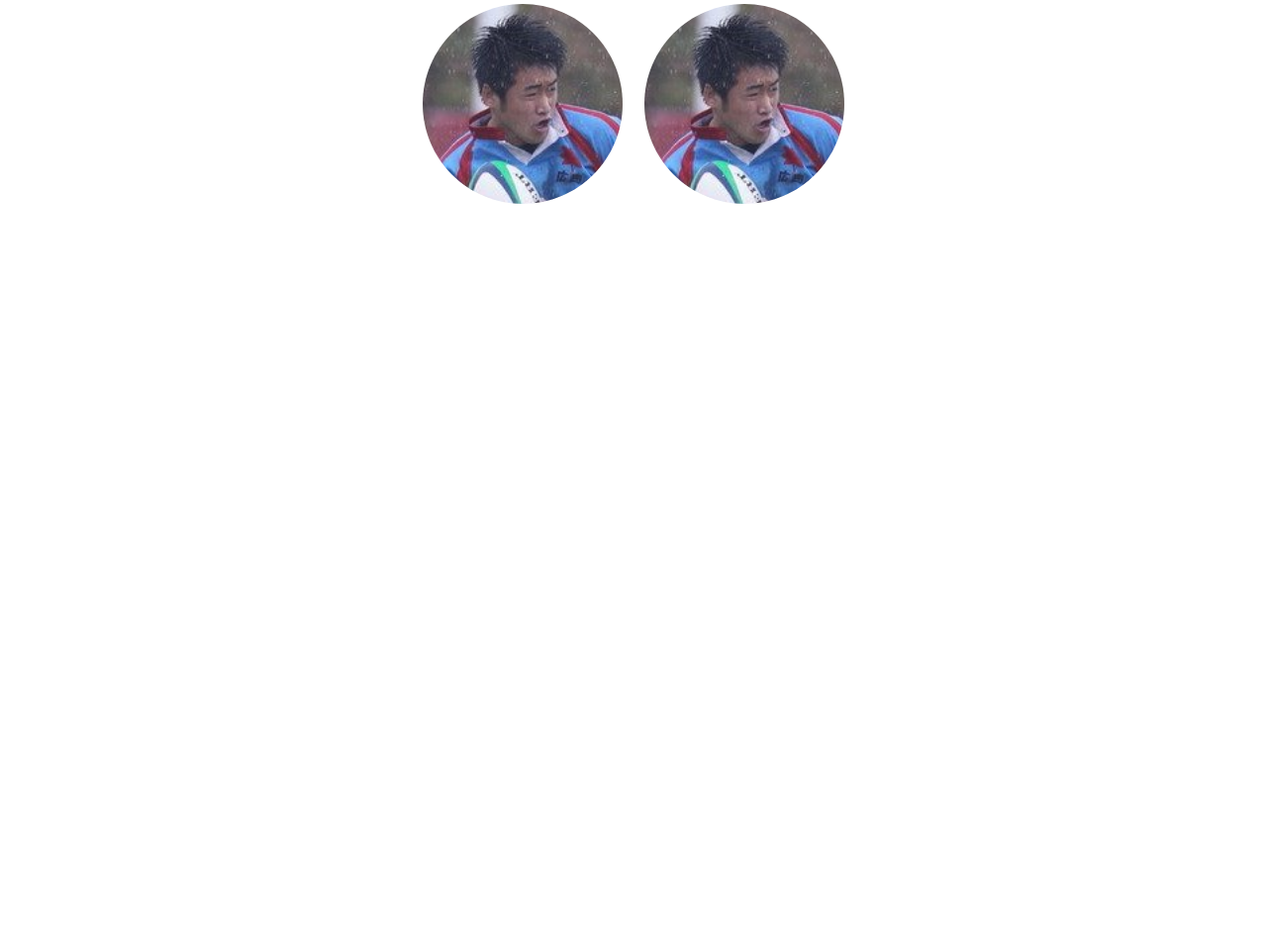
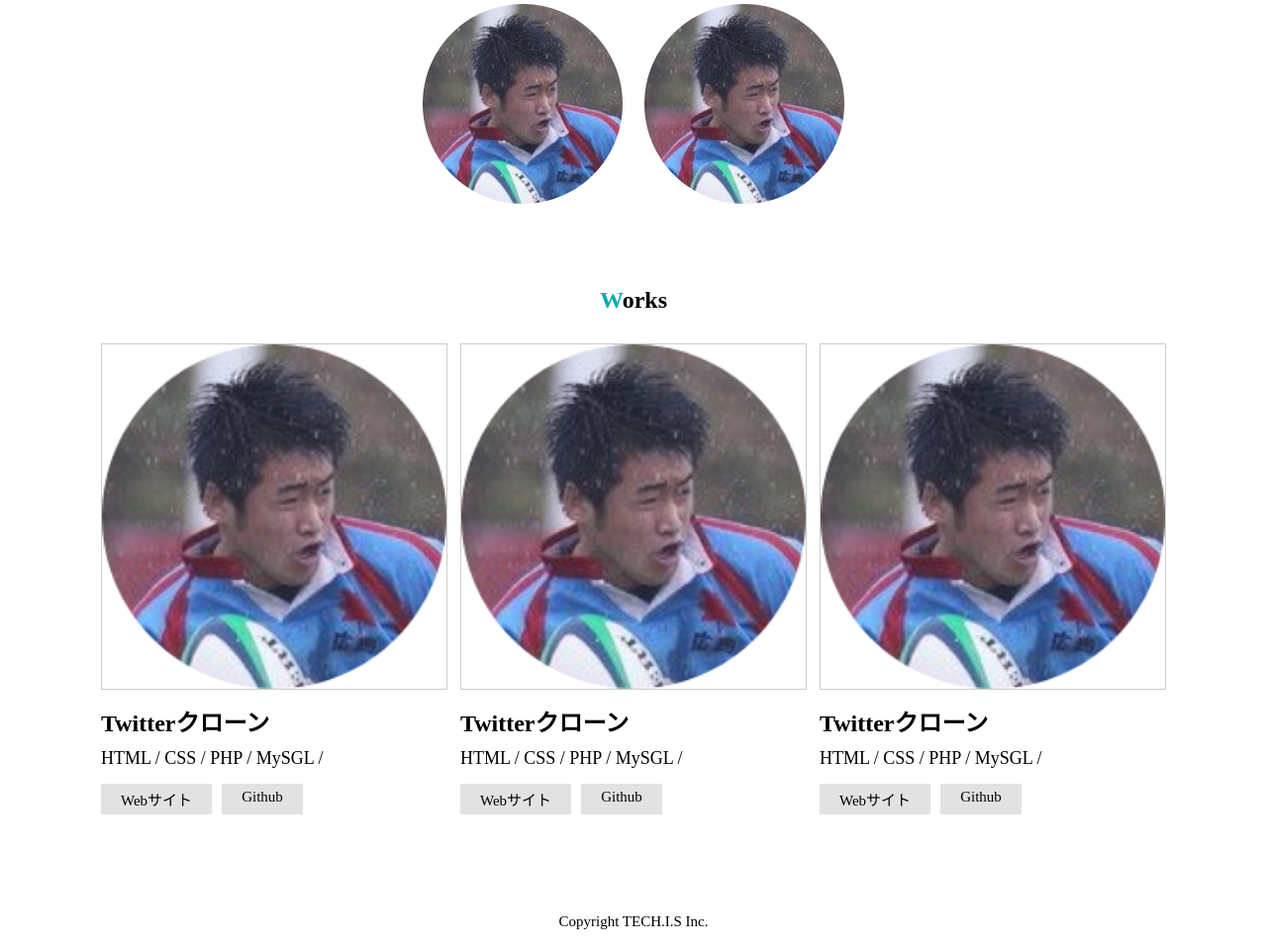
Before and after one commit to AboYuki/PortfolioSample-, a PHP site: page / in a window 1280 px wide. Shown: the part 643-1603 px from the top of the page at 99% size. Before the commit the page ends 849 px from the top, so only its background shows below. Run offline with PHP 8.4, Linux system fonts and the light colour scheme.

Commit message:
index.html, style.css変更

```diff
--- a/index.html
+++ b/index.html
@@ -46,11 +46,53 @@
 
 
 
-        <div>
+        <div class="box-works">
+            <h2 class="subtitle">
+                <span class="color-green">W</span>orks
+            </h2>
 
+            <ul class="works-list">
+                <li>
+                   <img src="img/交差 1.png" alt="Twitterクローン">
+                   <h3>Twitterクローン</h3>
+                   <span>HTML / CSS / PHP / MySGL / </span>
+                   <div class="link">
+                       <a href="">Webサイト</a>
+                       <a href="">Github</a>
+                   </div>
+                </li>
+                <li>
+                    <img src="img/交差 1.png" alt="Twitterクローン">
+                   <h3>Twitterクローン</h3>
+                   <span>HTML / CSS / PHP / MySGL / </span>
+                   <div class="link">
+                       <a href="">Webサイト</a>
+                       <a href="">Github</a>
+                   </div>
+                </li>
+                <li>
+                    <img src="img/交差 1.png" alt="Twitterクローン">
+                   <h3>Twitterクローン</h3>
+                   <span>HTML / CSS / PHP / MySGL / </span>
+                   <div class="link">
+                       <a href="">Webサイト</a>
+                       <a href="">Github</a>
+                   </div>
+                </li>
+            </ul>
         </div>
 
     </div>
 
+<!-- footerタグの作成
+copyrightの設定
+ｐタグ
+-->
+
+<footer class="block-footer">
+    <p>Copyright TECH.I.S Inc.</p>
+</footer>
+
+
 </body>
 </html>
--- a/style.css
+++ b/style.css
@@ -67,3 +67,75 @@ body{
 .icon-list li:last-child{
     margin-right: 0;
 }
+
+/*
+*worksのスタイルシート
+*/
+
+.box-works {
+    margin:80px 0 0;
+}
+
+.works-list {
+    list-style: none;
+    width: 100%;
+    max-width: 1076px;
+    margin: 30px auto;
+    padding: 0;
+    text-align: left;
+    overflow: hidden;
+}
+
+.works-list li {
+    display: block;
+    width: 100%;
+    max-width: 348px;
+    float: left;
+    margin-right: 15px;
+}
+
+.works-list li:last-child {
+    margin-right: 0;
+}
+
+.works-list li img {
+    width: 100%;
+    border: 1px solid #ccc;
+}
+
+.works-list li h3 {
+    font-size: 24px;
+    margin: 10px 0;
+}
+
+.works-list li span {
+    font-size: 18px;
+}
+
+.works-list li .link {
+    display: flex;
+    justify-content: left;
+    align-items: left;
+    margin-top: 15px;
+}
+
+.works-list li .link a{
+    background-color: rgb(226, 226,226);
+    padding: 5px 20px;
+    margin-right: 10px;
+    font-size: 15px;
+    text-decoration: none;
+    color: black;
+}
+
+/*
+*footerのスタイルシート
+*/
+
+.block-footer {
+    clear: both;
+    text-align: center;
+    font-size: 15px;
+    margin: 50px 0 20px;
+
+}
```
